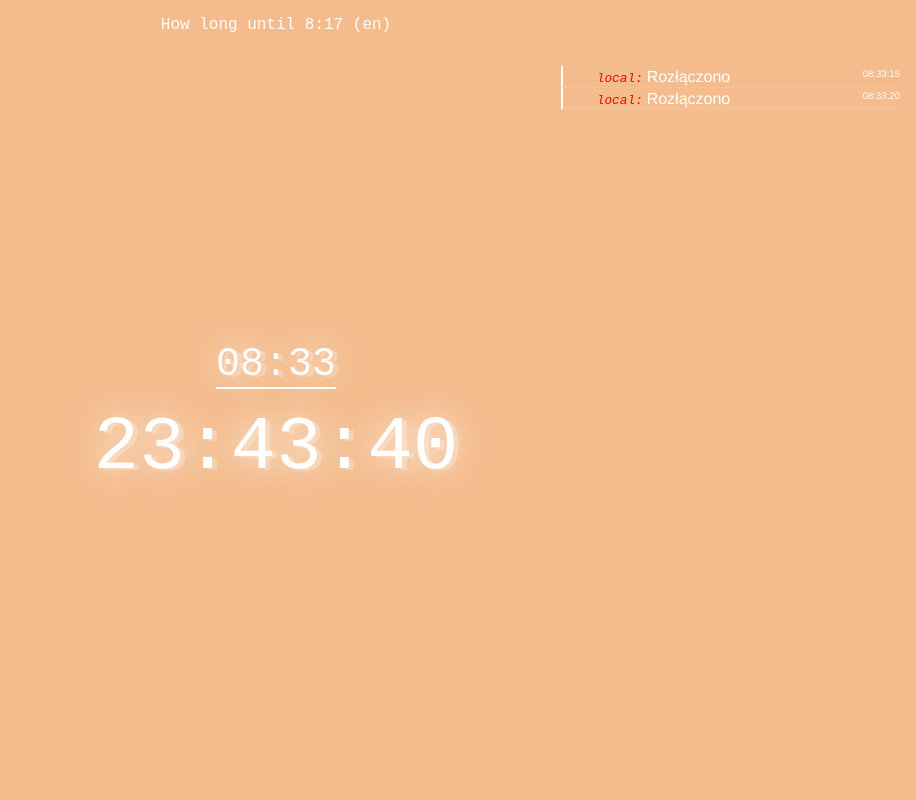
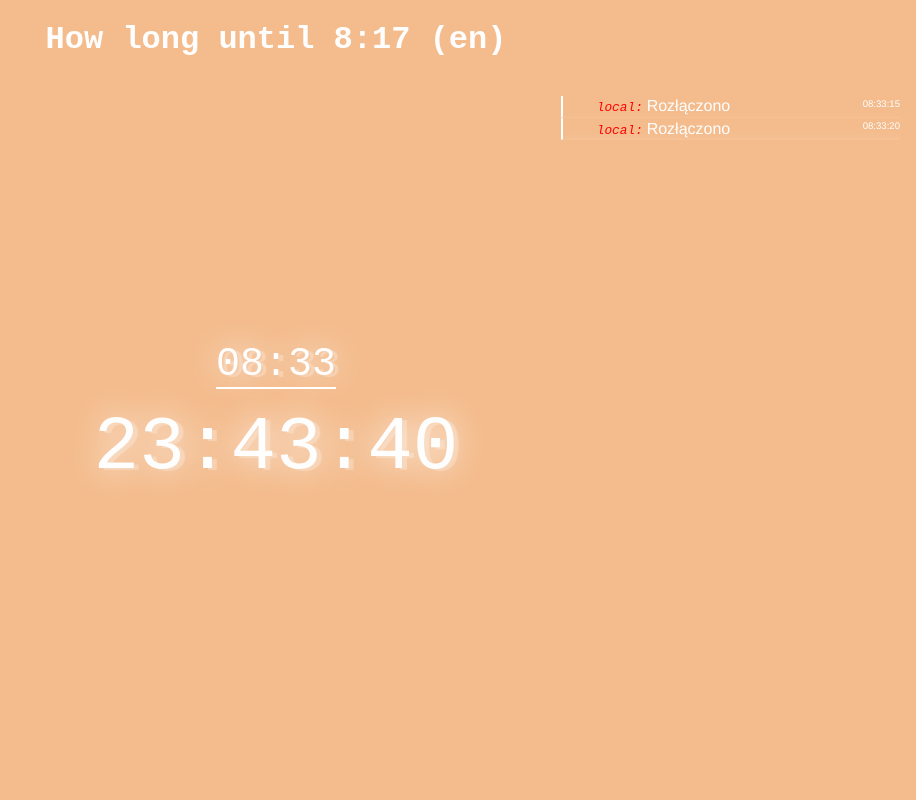
Before and after one commit to therandomspoon/better-papiewowa, a plain HTML site: page index.html in a window 1280 px wide. Shown: the top 800 px of the page, without its empty margins (364-1280 px from the left). Drawn offline with Linux system fonts and the light colour scheme.

Commit message:
Update index.html

```diff
--- a/index.html
+++ b/index.html
@@ -31,7 +31,7 @@
 
 <body class="dark">
 	<div id="content">
-		<p> How long until 8:17 (en) </p>
+		<h1> How long until 8:17 (en) </h1>
 		<div id="lines" class="clock display">
 			<div id="clock"></div>
 			<div id="display"></div>
```
